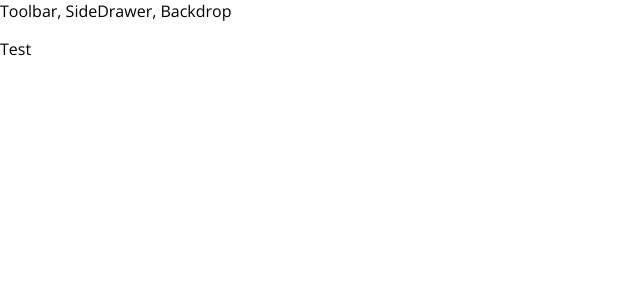
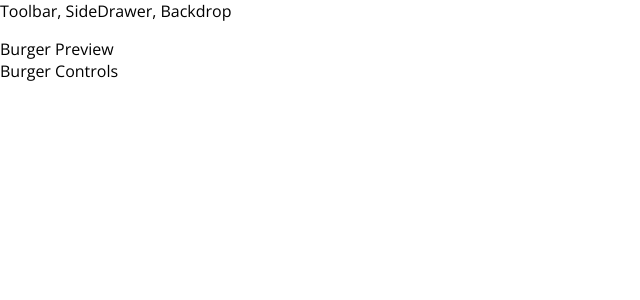
Before and after one commit to vstaykov/react-burger-app, a React (Create React App) app: page / in a window 1280 px wide. Shown: the top 300 px of the page, without its empty margins (0-640 px from the left). Built offline with nearby package versions, Linux system fonts and the light colour scheme.

Commit message:
Add initial BurgerBuilder component

```diff
--- a/src/App.jsx
+++ b/src/App.jsx
@@ -1,12 +1,13 @@
 import React from 'react';
 
 import Layout from './components/Layout/Layout';
+import BurgerBuilder from './containers/BurgerBuilder/BurgerBuilder';
 
 function App() {
   return (
     <div>
       <Layout>
-        <p>Test</p>
+        <BurgerBuilder />
       </Layout>
     </div>
   );
--- /dev/null
+++ b/src/containers/BurgerBuilder/BurgerBuilder.jsx
@@ -0,0 +1,14 @@
+import React, { Component } from 'react';
+
+class BurgerBuilder extends Component {
+    render() {
+        return (
+            <>
+                <div>Burger Preview</div>
+                <div>Burger Controls</div>
+            </>
+        );
+    }
+}
+
+export default BurgerBuilder;
```
